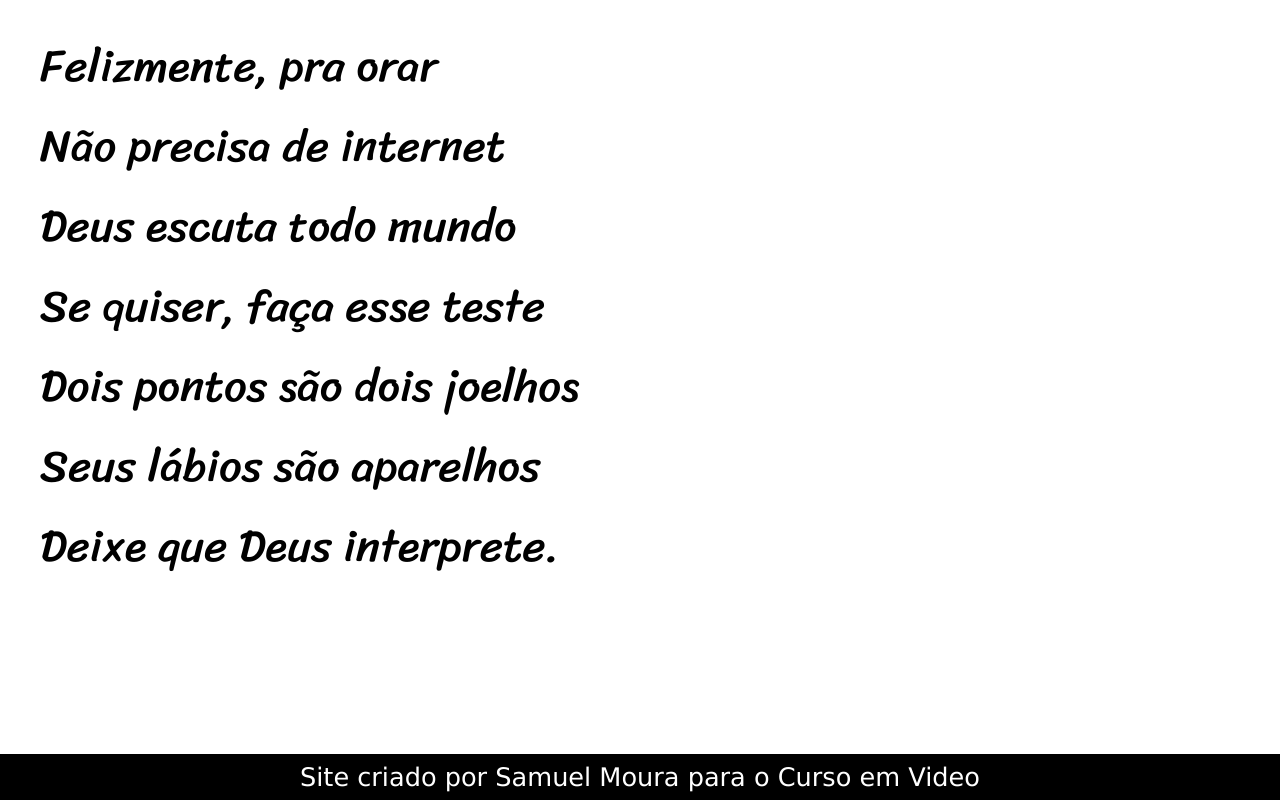
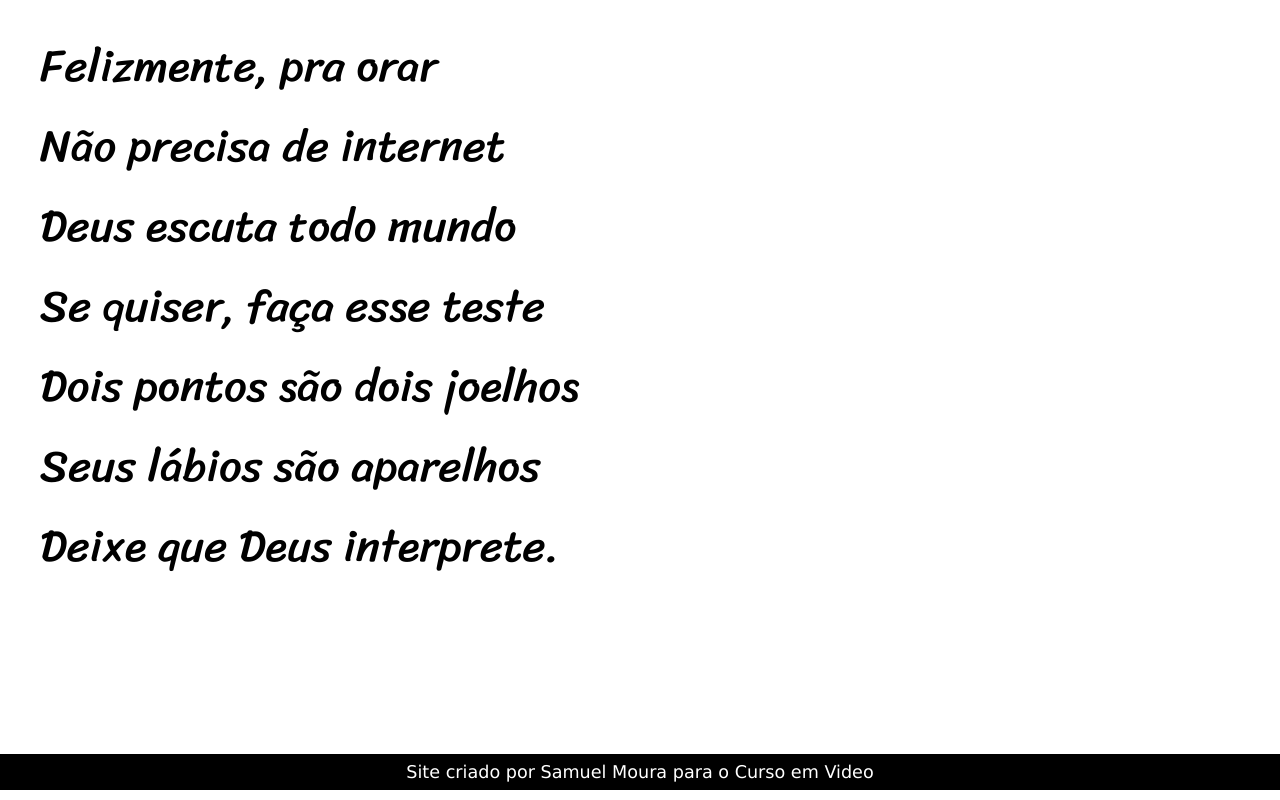
Before and after one commit to SamuelMoura17/Projeto-Cordel, a plain HTML site: page index.html in a window 1280 px wide. Shown: the part 4895-5695 px from the top of the page. Drawn offline with Linux system fonts and the light colour scheme.

Commit message:
Update style.css

```diff
--- a/estilo/style.css
+++ b/estilo/style.css
@@ -110,7 +110,7 @@ footer{
     color: white;
 
     font-family: Verdana, Geneva, Tahoma, sans-serif;
-    font-size: 2vw;
+    font-size: 1.1em;
 }
 
 footer > p{
```
